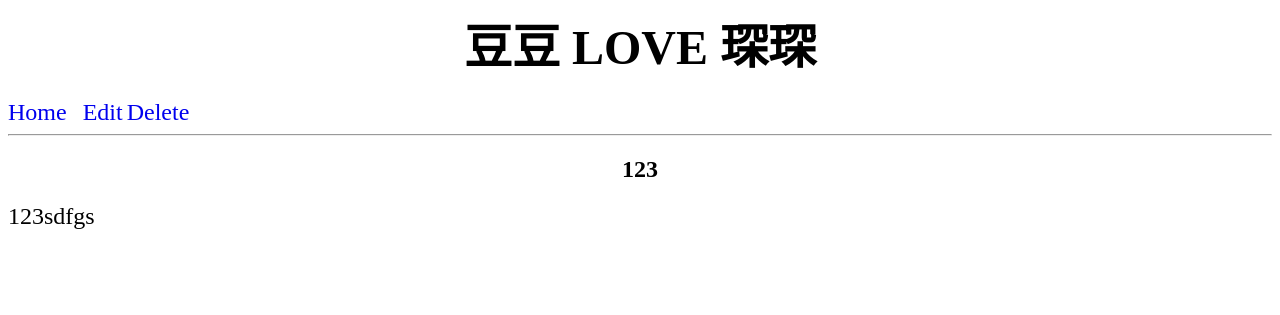
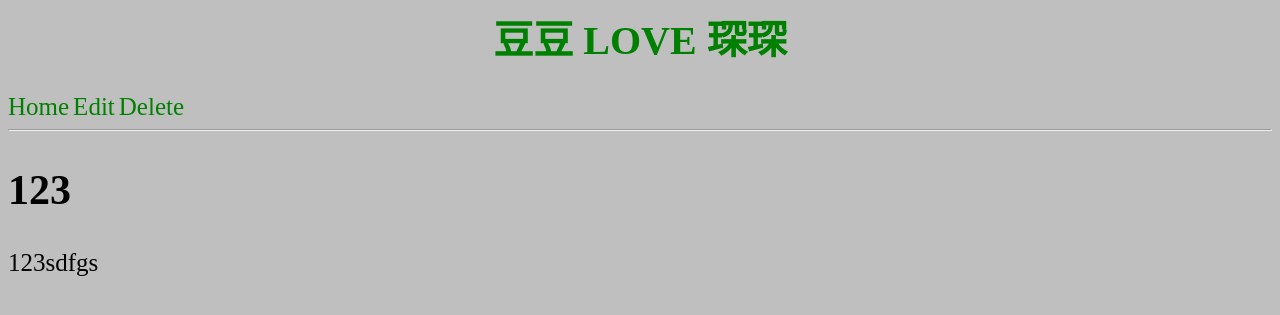
Before and after one commit to zapstart/LoveHome, a Django app: a page that uses mysite/lovehome/templates/lovehome/show_blog.html in a window 1280 px wide. Shown: the top 315 px of the page. Run offline with Django 3.2, Linux system fonts and the light colour scheme; data comes from the database, SQL or seed files in the repository.

Commit message:
move style to style.css file

```diff
--- a/mysite/lovehome/static/lovehome/style.css
+++ b/mysite/lovehome/static/lovehome/style.css
@@ -1,18 +1,25 @@
-/*front_page.html, edit_blog.html, add_blog.html*/
+/*front_page.html, edit_blog.html, add_blog.html, show_blog.html*/
 h1 {
-    color     : green;
-    font-size : 40px;
+    color      : green;
+    font-size  : 40px;
+    text-align : center;
 }
 
-/*front_page.html*/
 body {
     background: white url("bg_gray.gif") right bottom;
 }
 
-.add_blog {
+/*front_page.html, show_blog.html*/
+.menu{
+    font-family     : "Times New Roman";
     color           : green;
     text-decoration : none;
     font-size       : 25px;
+}
+
+/*front_page.html*/
+.top_picture {
+    height : 128px;
 }
 
 .blog_title {
@@ -21,19 +28,45 @@ body {
     text-decoration : none;
 }
 
-#title {
+.created_time{
     color           : green;
     font-size       : 18px;
 }
 
 /*edit_blog.html*/
-#edit_blog {
+.edit_blog_1 {
+    font-family : "Times New Roman";
+    color     : blue;
+    font-size : 18px;
+}
+
+.edit_blog_2 {
+    font-family : "Times New Roman";
     color     : blue;
     font-size : 18px;
 }
 
 /*add_blog.html*/
-#new_blog {
+.new_blog_1 {
+    font-family : "Times New Roman";
     color     : blue;
     font-size : 18px;
 }
+
+.new_blog_2 {
+    font-family : "Times New Roman";
+    color     : blue;
+    font-size : 20px;
+}
+
+
+/*show_blog.html*/
+.show_blog_title {
+    font-family : "Times New Roman";
+    font-size   : 28;
+}
+
+.show_blog_content {
+    font-family : "Times New Roman";
+    font-size   : 25;
+}
--- a/mysite/lovehome/templates/lovehome/show_blog.html
+++ b/mysite/lovehome/templates/lovehome/show_blog.html
@@ -1,17 +1,21 @@
+{% load staticfiles %}
 <html>
     <head>
-        <body>
-            <form>
-            <h1 align="center"><b><font size="7">豆豆 LOVE 琛琛</font></b></h1>
-            <div>
-                <font size="5"><a id="home"  href="{% url 'lovehome:front_page' %}"              style="text-decoration:none">Home&nbsp;&nbsp;</a></font>
-                <font size="5"><a id="edit"  href="{% url 'lovehome:edit_blog'  blog_data.id %}" style="text-decoration:none">Edit</a></font>
-                <font size="5"><a id="delet" href="{% url 'lovehome:delete_blog'  blog_data.id %}" style="text-decoration:none">Delete</a></font>
-            </div>
-            <hr />
-            <div><h2 align="center"><b><font size="5">{{ blog_data.title }}</font></b></h2></div>
-            <div><font size="5">{{ blog_data.blog_content|safe }}</font></div>
-            </form>
-        </body>
+        <link rel="stylesheet" type="text/css" href={% static 'lovehome/style.css' %} />
     </head>
+    <body>
+        <h1><strong>豆豆 LOVE 琛琛</strong></h1>
+        <div>
+            <a class="menu" href="{% url 'lovehome:front_page' %}">Home</a>
+            <a class="menu" href="{% url 'lovehome:edit_blog'  blog_data.id %}">Edit</a>
+            <a class="menu" href="{% url 'lovehome:delete_blog'  blog_data.id %}">Delete</a>
+        </div>
+        <hr />
+        <div class="show_blog_title">
+            <h2><strong>{{ blog_data.title }}</strong></h2>
+        </div>
+        <div class="show_blog_content">
+            <p>{{ blog_data.blog_content|safe }}</p>
+        </div>
+    </body>
 </html>
```
Also changed, not shown: mysite/lovehome/templates/lovehome/add_blog.html (+10 -12 lines), mysite/lovehome/templates/lovehome/edit_blog.html (+6 -12 lines), mysite/lovehome/templates/lovehome/front_page.html (+6 -8 lines).
